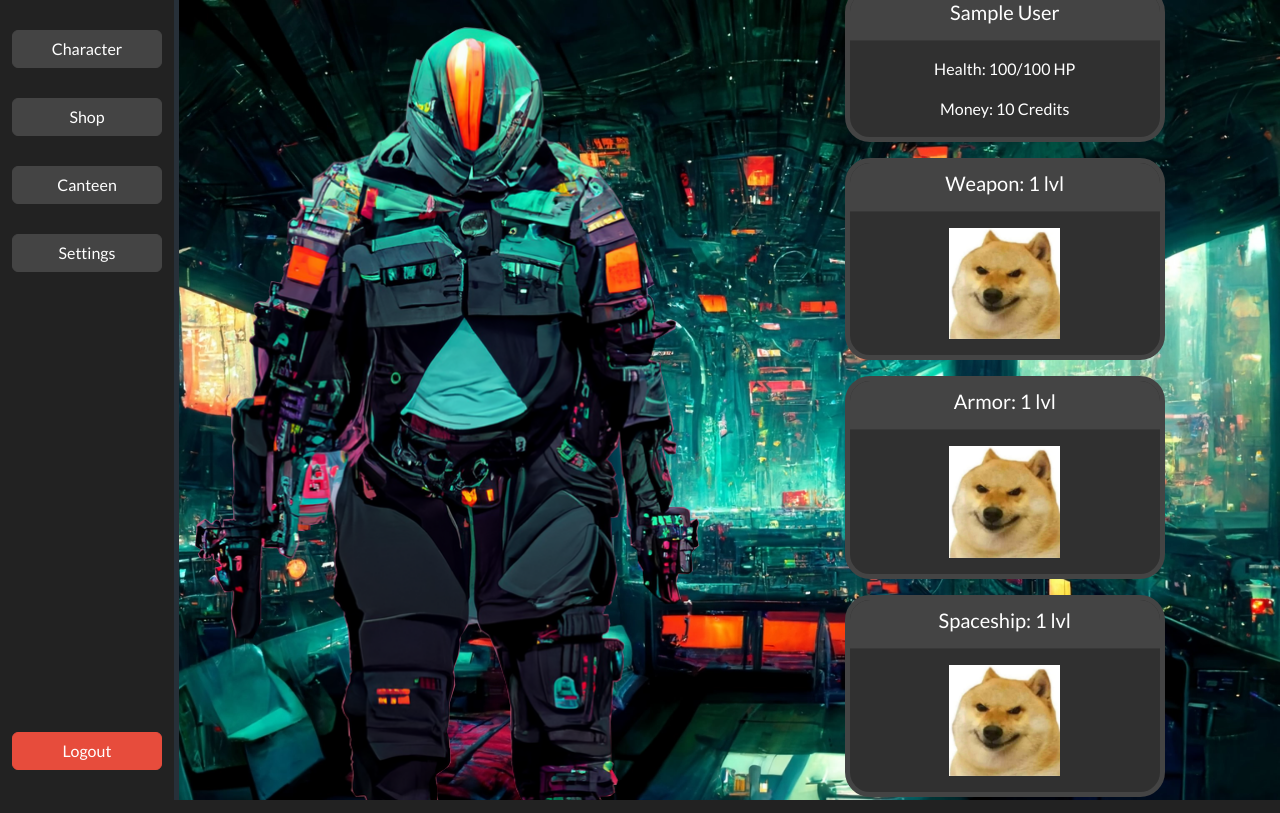
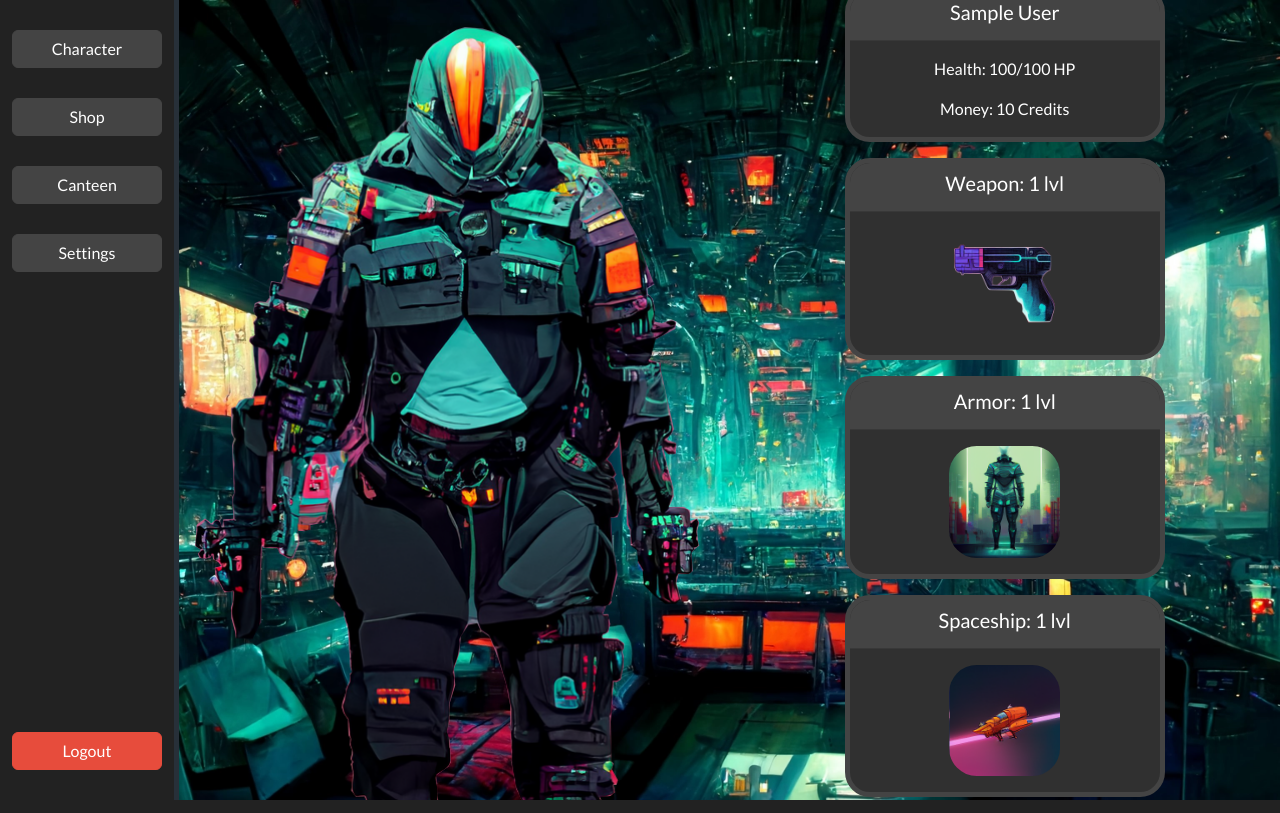
Before and after one commit to Corqi/WWW-app, a Flask app: page /character in a window 1280 px wide. Run offline with Flask 2, Linux system fonts and the light colour scheme; the visitor is signed in with stand-in values (Sample User, id 1); data comes from the database, SQL or seed files in the repository; parts of the project's set-up code (start-up, migrations or seed data) failed here and were passed over; some libraries are stand-ins or nearby versions.

Commit message:
Added character upgrades sprites

```diff
--- a/app/templates/character.html
+++ b/app/templates/character.html
@@ -72,6 +72,14 @@
         height: auto;
         width: 40%;
     }
+
+    .spriteSpaceship{
+        border-radius: 25%;
+    }
+
+    .spriteArmor{
+        border-radius: 25%;
+    }
 </style>
 {% endblock styles %}
 
@@ -105,11 +113,11 @@
         </div>
         <div class="card-body">
             {% if character.luck == 1 %}
-                <img src="{{url_for('static', filename='test.jpg')}}" alt="Weapon lvl 1" class="spriteStats">
+                <img src="{{url_for('static', filename='weapon1.png')}}" alt="Weapon lvl 1" class="spriteStats">
             {% elif character.luck == 2 %}
-                <img src="{{url_for('static', filename='test2.jpg')}}" alt="Weapon lvl 2" class="spriteStats">
+                <img src="{{url_for('static', filename='weapon2.png')}}" alt="Weapon lvl 2" class="spriteStats">
             {% else %}
-                <img src="{{url_for('static', filename='test3.png')}}" alt="Weapon lvl 3" class="spriteStats">
+                <img src="{{url_for('static', filename='weapon3.png')}}" alt="Weapon lvl 3" class="spriteStats">
             {% endif %}
         </div>
     </div>
@@ -120,11 +128,11 @@
         </div>
         <div class="card-body">
             {% if character.armor == 1 %}
-                <img src="{{url_for('static', filename='test.jpg')}}" alt="Armor lvl 1" class="spriteStats">
+                <img src="{{url_for('static', filename='armor1.png')}}" alt="Armor lvl 1" class="spriteStats spriteArmor">
             {% elif character.armor == 2 %}
-                <img src="{{url_for('static', filename='test2.jpg')}}" alt="Armor lvl 2" class="spriteStats">
+                <img src="{{url_for('static', filename='armor2.png')}}" alt="Armor lvl 2" class="spriteStats spriteArmor">
             {% else %}
-                <img src="{{url_for('static', filename='test3.png')}}" alt="Armor lvl 3" class="spriteStats">
+                <img src="{{url_for('static', filename='armor3.png')}}" alt="Armor lvl 3" class="spriteStats spriteArmor">
             {% endif %}
         </div>
     </div>
@@ -135,11 +143,11 @@
         </div>
         <div class="card-body">
             {% if character.speed == 1 %}
-                <img src="{{url_for('static', filename='test.jpg')}}" alt="Spaceship lvl 1" class="spriteStats">
+                <img src="{{url_for('static', filename='spaceship1.png')}}" alt="Spaceship lvl 1" class="spriteStats spriteSpaceship">
             {% elif character.speed == 2 %}
-                <img src="{{url_for('static', filename='test2.jpg')}}" alt="Spaceship lvl 2" class="spriteStats">
+                <img src="{{url_for('static', filename='spaceship2.png')}}" alt="Spaceship lvl 2" class="spriteStats spriteSpaceship">
             {% else %}
-                <img src="{{url_for('static', filename='test3.png')}}" alt="Spaceship lvl 3" class="spriteStats">
+                <img src="{{url_for('static', filename='spaceship3.png')}}" alt="Spaceship lvl 3" class="spriteStats spriteSpaceship">
             {% endif %}
         </div>
     </div>
```
Also changed, not shown: app/static/armor1.png (added), app/static/armor2.png (added), app/static/armor3.png (added), app/static/spaceship1.png (added), app/static/spaceship2.png (added), app/static/spaceship3.png (added), app/static/test.jpg (deleted), app/static/test2.jpg (deleted), app/static/test3.png (deleted), app/static/weapon1.png (added), app/static/weapon2.png (added), app/static/weapon3.png (added).
